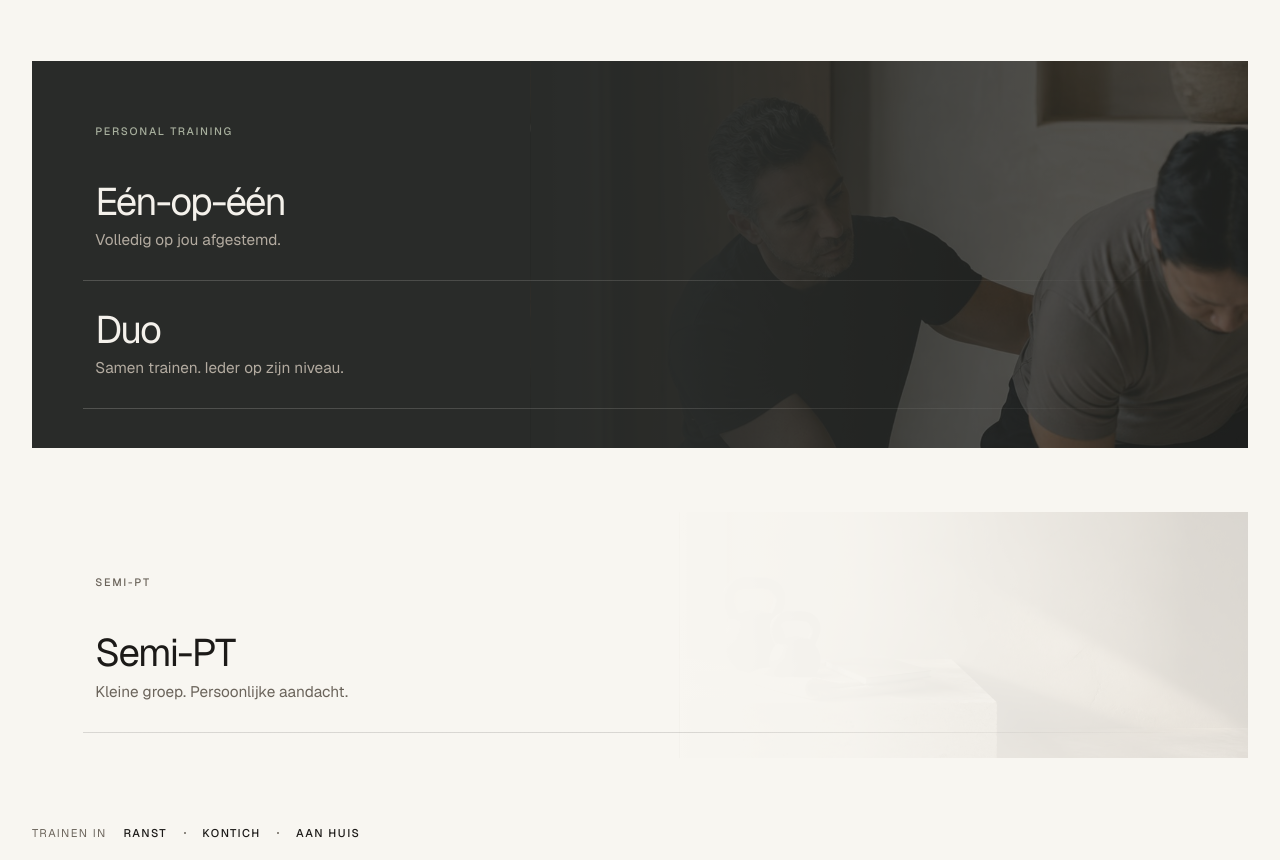
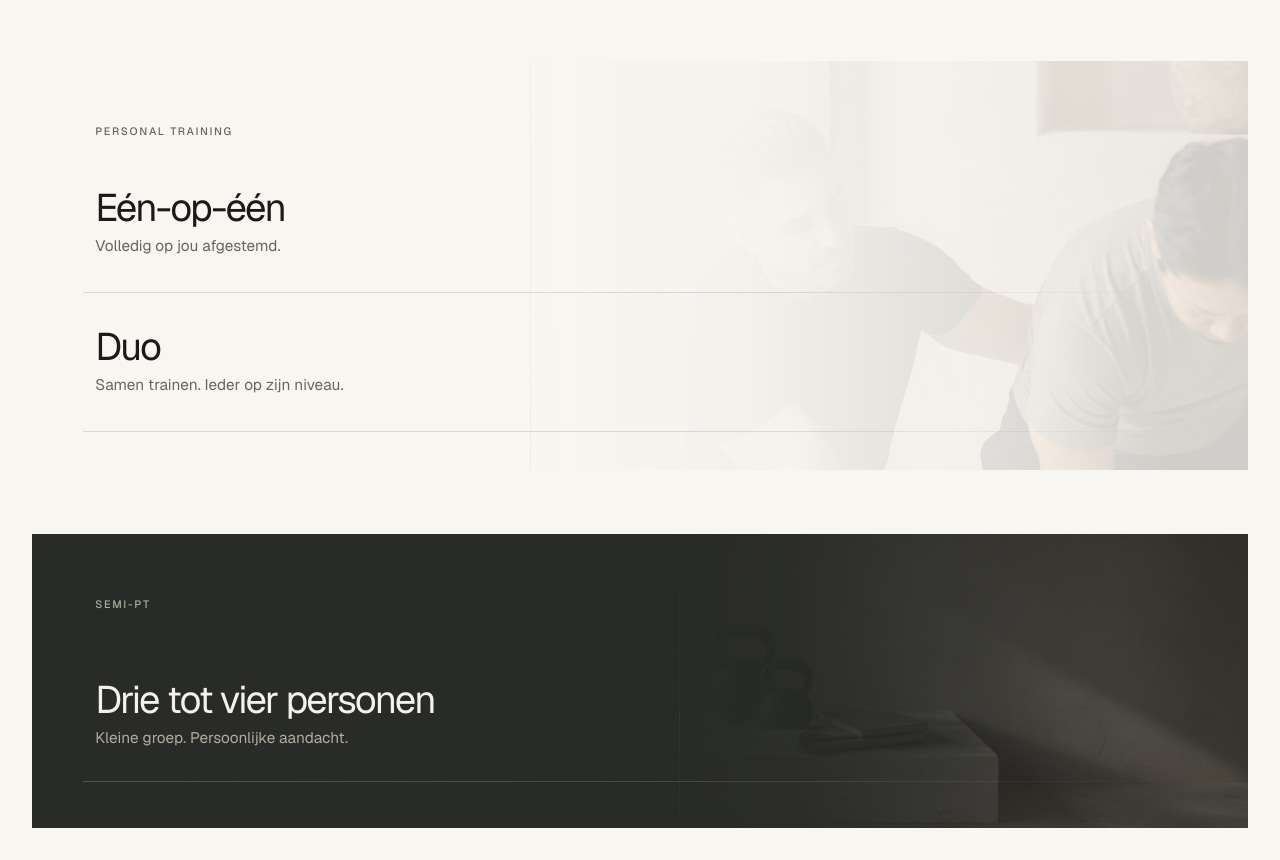
Before and after one commit to jeltedeproft/website-yens5, a website built with Vite: page index.html in a window 1280 px wide. Shown: the part 1332-2192 px from the top of the page. Built offline with nearby package versions, Linux system fonts and the light colour scheme; some packages are replaced by stand-ins of ours.

Commit message:
begeleiding homepage klaar

```diff
--- a/index.html
+++ b/index.html
@@ -182,7 +182,7 @@
             <p class="guidance-category__label">Semi-PT</p>
             <a class="guidance-row guidance-row--semi" href="/begeleiding.html#semi-personal">
               <span class="guidance-row__copy">
-                <span class="guidance-row__title">Semi-PT</span>
+                <span class="guidance-row__title">Drie tot vier personen</span>
                 <span class="guidance-row__desc">Kleine groep. Persoonlijke aandacht.</span>
               </span>
             </a>
--- a/style.css
+++ b/style.css
@@ -918,34 +918,43 @@ body.is-locked { overflow: hidden; }
 .guidance-category:has(.guidance-row:focus-visible) .guidance-category__media { opacity: .58; transform: scale(1); }
 .guidance-category--personal {
   padding: clamp(1.25rem, 2.5vw, 2.25rem) clamp(1.5rem, 4vw, 4rem) clamp(1.5rem, 3vw, 2.75rem);
-  background: #292B29;
+  background: var(--bg);
 }
 .guidance-category--personal .guidance-category__media {
   background-image: url('/images/coaching-editorial.jpg');
   background-position: center 45%;
+  opacity: .16;
 }
 .guidance-category--personal .guidance-category__media::after {
-  background: linear-gradient(90deg, #292B29 0%, rgba(41, 43, 41, .92) 20%, rgba(41, 43, 41, .28) 72%, rgba(41, 43, 41, .12) 100%);
-}
-.guidance-category--personal .guidance-category__label { color: var(--c-sage); }
+  background: linear-gradient(90deg, var(--bg) 0%, color-mix(in srgb, var(--bg) 88%, transparent) 30%, transparent 88%);
+}
+.guidance-category--personal:has(.guidance-row:hover) .guidance-category__media,
+.guidance-category--personal:has(.guidance-row:focus-visible) .guidance-category__media { opacity: .3; }
+.guidance-category--personal .guidance-category__label { color: var(--text-muted); }
 .guidance-category--personal .guidance-row::after {
-  background: linear-gradient(90deg, rgba(244, 241, 235, .2) 0%, rgba(244, 241, 235, .14) 54%, transparent 100%);
-}
-.guidance-category--personal .guidance-row__title { color: var(--text-on-dark); }
-.guidance-category--personal .guidance-row__desc { color: var(--text-on-dark-muted); }
+  background: linear-gradient(90deg, var(--line) 0%, var(--line) 54%, transparent 100%);
+}
+.guidance-category--personal .guidance-row__title { color: var(--text); }
+.guidance-category--personal .guidance-row__desc { color: var(--text-muted); }
 .guidance-category--semi {
   margin-top: clamp(2.75rem, 5vw, 4.5rem);
   padding: clamp(1.25rem, 2.5vw, 2rem) clamp(1.5rem, 4vw, 4rem) clamp(1rem, 2vw, 2rem);
-  background: var(--bg);
+  background: #292B29;
 }
 .guidance-category--semi .guidance-category__media {
   width: min(46%, 38rem);
   background-image: url('/images/strength-still-life.jpg');
   background-position: center 62%;
-  opacity: .16;
+  opacity: .34;
 }
 .guidance-category--semi .guidance-category__media::after {
-  background: linear-gradient(90deg, var(--bg) 0%, color-mix(in srgb, var(--bg) 88%, transparent) 30%, transparent 88%);
+  background: linear-gradient(90deg, #292B29 0%, rgba(41, 43, 41, .92) 20%, rgba(41, 43, 41, .28) 72%, rgba(41, 43, 41, .12) 100%);
+}
+.guidance-category--semi .guidance-category__label { color: var(--c-sage); }
+.guidance-category--semi .guidance-row__title { color: var(--text-on-dark); }
+.guidance-category--semi .guidance-row__desc { color: var(--text-on-dark-muted); }
+.guidance-category--semi .guidance-row::after {
+  background: linear-gradient(90deg, rgba(244, 241, 235, .2) 0%, rgba(244, 241, 235, .14) 54%, transparent 100%);
 }
 .guidance-row {
   position: relative;
@@ -1004,11 +1013,11 @@ body.is-locked { overflow: hidden; }
 .guidance-row:hover,
 .guidance-row:focus-visible { min-height: clamp(10.5rem, 14vw, 12.5rem); }
 .guidance-row--personal:hover,
-.guidance-row--personal:focus-visible { background-color: rgba(167, 175, 157, .09); }
+.guidance-row--personal:focus-visible { background-color: color-mix(in srgb, var(--c-sage) 12%, transparent); }
 .guidance-row--duo:hover,
-.guidance-row--duo:focus-visible { background-color: rgba(244, 241, 235, .055); }
+.guidance-row--duo:focus-visible { background-color: color-mix(in srgb, var(--c-sand) 20%, transparent); }
 .guidance-row--semi:hover,
-.guidance-row--semi:focus-visible { background-color: color-mix(in srgb, var(--c-clay) 12%, var(--bg)); }
+.guidance-row--semi:focus-visible { background-color: rgba(244, 241, 235, .06); }
 .guidance-row:hover .guidance-row__media,
 .guidance-row:focus-visible .guidance-row__media { opacity: .9; clip-path: inset(0); transform: scale(1); }
 .guidance-row:hover .guidance-row__copy,
@@ -1055,11 +1064,48 @@ body.is-locked { overflow: hidden; }
 .guidance-locations strong { color: var(--text); font-weight: 500; }
 .guidance-locations i { width: 2px; height: 2px; border-radius: 50%; background: var(--text-muted); }
 
+@media (min-width: 701px) {
+  .guidance-category--personal {
+    display: grid;
+    grid-template-rows: auto minmax(0, 1fr) minmax(0, 1fr);
+    height: clamp(23rem, 32vw, 29rem);
+    transition: grid-template-rows .65s var(--ease);
+  }
+  .guidance-category--personal:has(.guidance-row--personal:hover),
+  .guidance-category--personal:has(.guidance-row--personal:focus-visible) {
+    grid-template-rows: auto minmax(0, 1.2fr) minmax(0, .8fr);
+  }
+  .guidance-category--personal:has(.guidance-row--duo:hover),
+  .guidance-category--personal:has(.guidance-row--duo:focus-visible) {
+    grid-template-rows: auto minmax(0, .8fr) minmax(0, 1.2fr);
+  }
+  .guidance-category--personal .guidance-row,
+  .guidance-category--personal .guidance-row:hover,
+  .guidance-category--personal .guidance-row:focus-visible { min-height: 0; }
+
+  .guidance-category--semi {
+    display: grid;
+    grid-template-rows: auto minmax(0, 1fr);
+    height: clamp(17rem, 23vw, 21rem);
+  }
+  .guidance-category--semi .guidance-row {
+    align-self: center;
+    height: 76%;
+    min-height: 0;
+    transition: height .65s var(--ease), opacity .55s var(--ease), background-color .6s var(--ease);
+  }
+  .guidance-category--semi .guidance-row:hover,
+  .guidance-category--semi .guidance-row:focus-visible {
+    height: 100%;
+    min-height: 0;
+  }
+}
+
 @media (max-width: 700px) {
   .guidance-category--personal,
   .guidance-category--semi { padding-inline: 1rem; }
-  .guidance-category__media { width: 76%; opacity: .2; }
-  .guidance-category--semi .guidance-category__media { width: 66%; opacity: .1; }
+  .guidance-category__media { width: 76%; opacity: .1; }
+  .guidance-category--semi .guidance-category__media { width: 66%; opacity: .22; }
   .guidance-row {
     grid-template-columns: minmax(0, 1fr);
     min-height: 7.5rem;
@@ -1077,6 +1123,7 @@ body.is-locked { overflow: hidden; }
 }
 
 @media (prefers-reduced-motion: reduce) {
+  .guidance-category--personal,
   .guidance-row,
   .guidance-row__media,
   .guidance-category__media,
```
